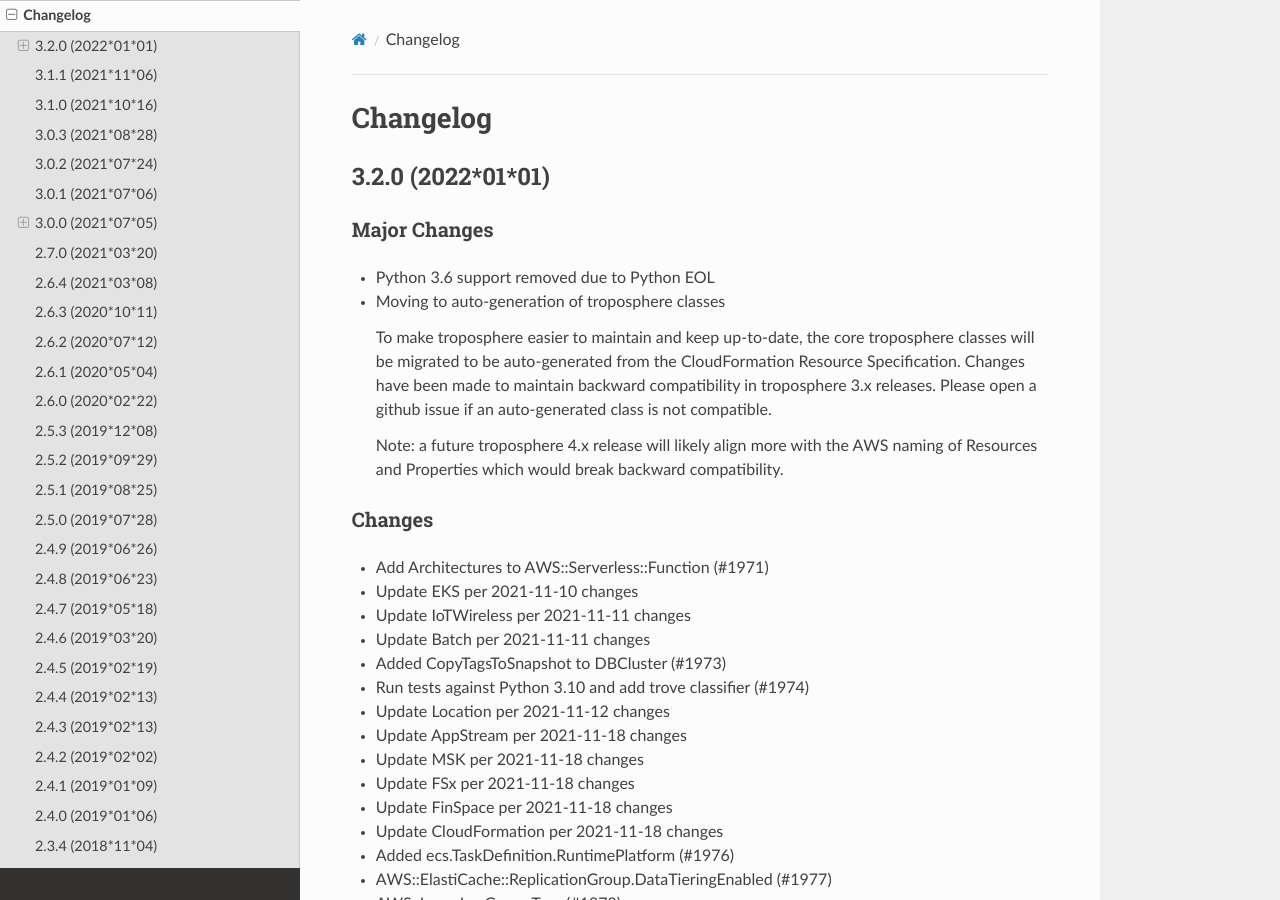
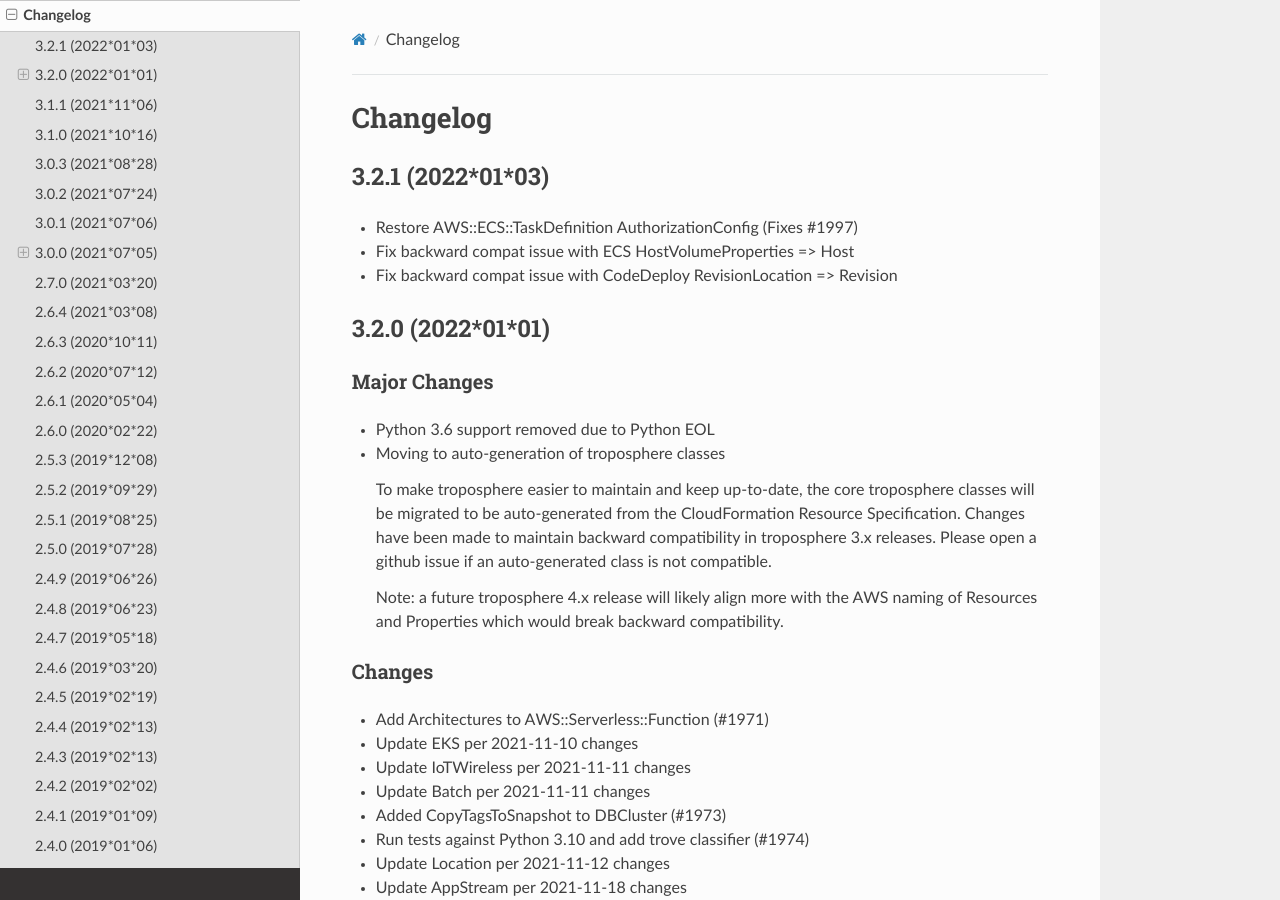
Before and after one commit to cloudtools/troposphere, a Sphinx documentation site: the page built from docs/changelog.rst, in a window 1280 px wide and 900 px high. Built offline with Sphinx 7.4.7 and the Read the Docs theme 2.0.0, drawn with Linux system fonts in a browser that asks for light colours.

Commit message:
Release 3.2.1

```diff
--- a/CHANGELOG.rst
+++ b/CHANGELOG.rst
@@ -1,3 +1,9 @@
+3.2.1 (2022*01*03)
+------------------
+* Restore AWS::ECS::TaskDefinition AuthorizationConfig (Fixes #1997)
+* Fix backward compat issue with ECS HostVolumeProperties => Host
+* Fix backward compat issue with CodeDeploy RevisionLocation => Revision
+
 3.2.0 (2022*01*01)
 ------------------
 Major Changes
--- a/docs/conf.py
+++ b/docs/conf.py
@@ -26,7 +26,7 @@
 # The short X.Y version
 version = ""
 # The full version, including alpha/beta/rc tags
-release = "3.2.0"
+release = "3.2.1"
 
 
 # -- General configuration ---------------------------------------------------
--- a/troposphere/__init__.py
+++ b/troposphere/__init__.py
@@ -13,7 +13,7 @@
 
 from . import validators
 
-__version__ = "3.2.0"
+__version__ = "3.2.1"
 
 # constants for DeletionPolicy and UpdateReplacePolicy
 Delete = "Delete"
```
